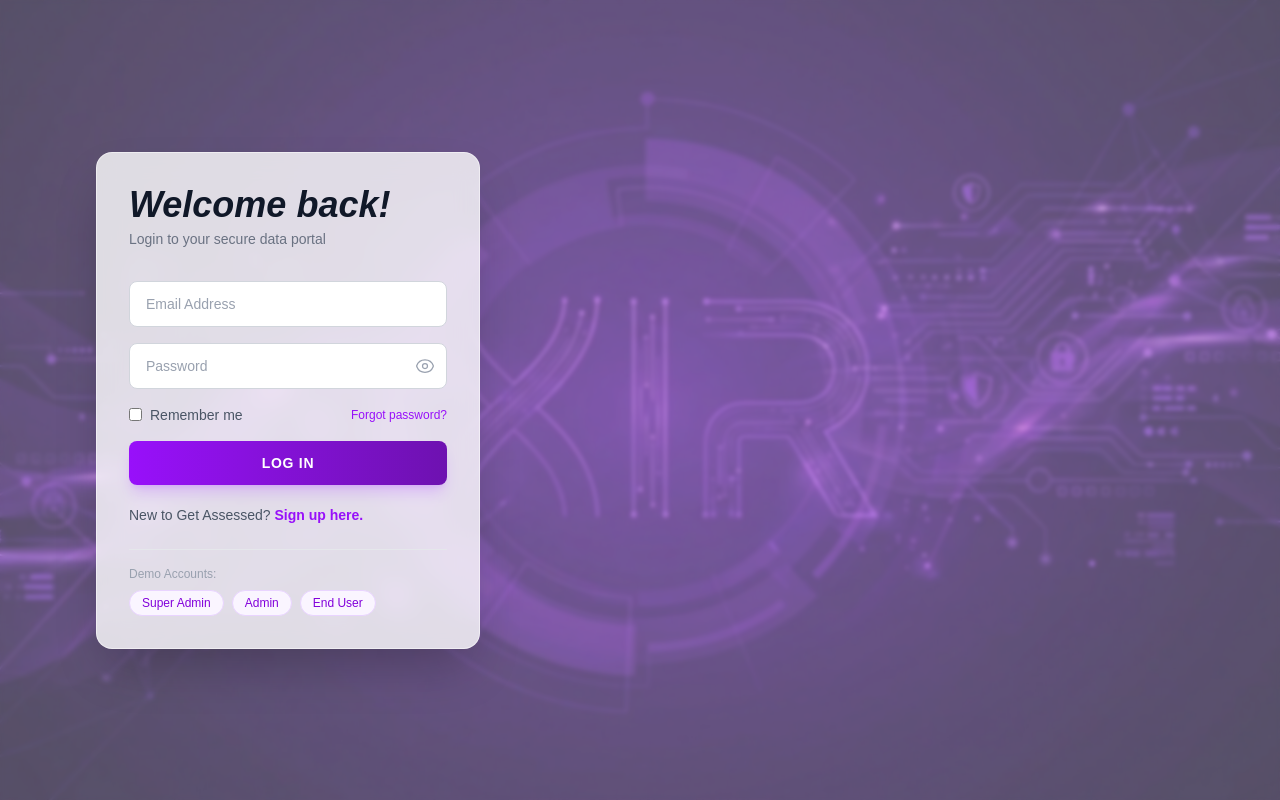
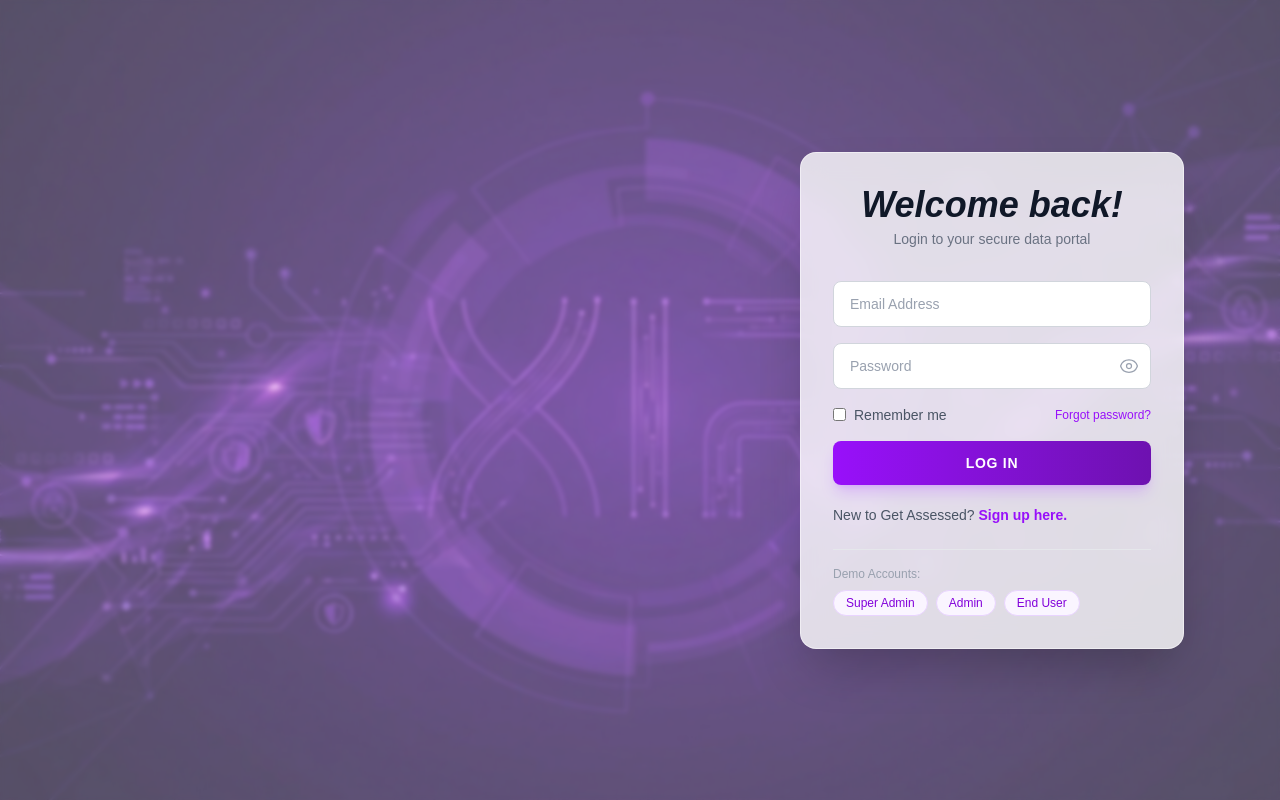
Before and after one commit to gamertamer030386-lgtm/nist_v2, a Next.js app: page /login in a window 1280 px wide. Built offline with nearby package versions, Linux system fonts and the light colour scheme.

Commit message:
Move login box to right side, center welcome text

```diff
--- a/src/app/(auth)/login/page.tsx
+++ b/src/app/(auth)/login/page.tsx
@@ -44,12 +44,12 @@ export default function LoginPage() {
       <div className="absolute inset-0 bg-white/30 backdrop-blur-[2px]" />
 
       {/* ─── Left Side: Login Form ──────────────────────────────────────── */}
-      <div className="w-full lg:w-[45%] flex flex-col justify-center px-8 sm:px-16 lg:px-20 relative z-10">
-        <div className="w-full max-w-sm mx-auto bg-white/80 backdrop-blur-md rounded-2xl p-8 shadow-2xl border border-white/50">
-          <h1 className="text-4xl font-bold text-gray-900 italic mb-1">
+      <div className="w-full flex flex-col justify-center items-end px-8 sm:px-16 lg:px-24 relative z-10">
+        <div className="w-full max-w-sm bg-white/80 backdrop-blur-md rounded-2xl p-8 shadow-2xl border border-white/50">
+          <h1 className="text-4xl font-bold text-gray-900 italic mb-1 text-center">
             Welcome back!
           </h1>
-          <p className="text-gray-500 mb-8 text-sm">
+          <p className="text-gray-500 mb-8 text-sm text-center">
             Login to your secure data portal
           </p>
 
```
